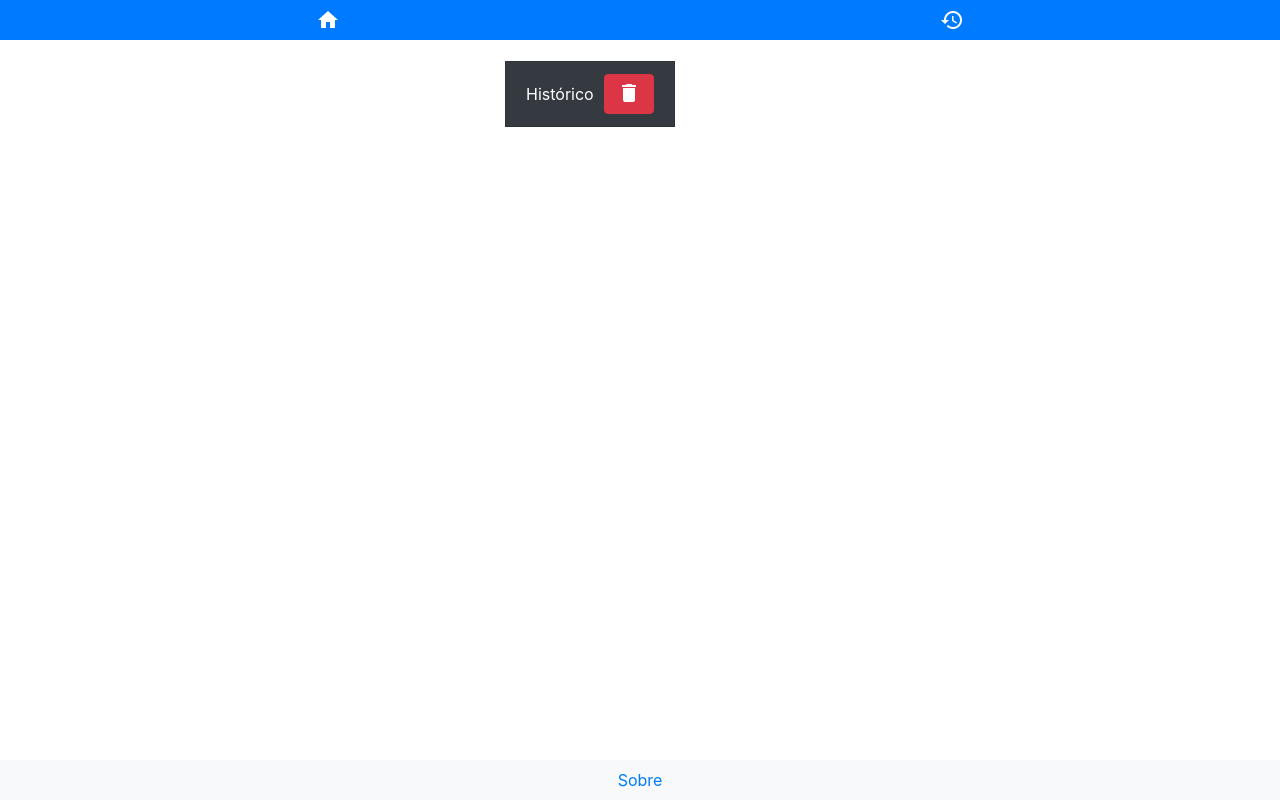
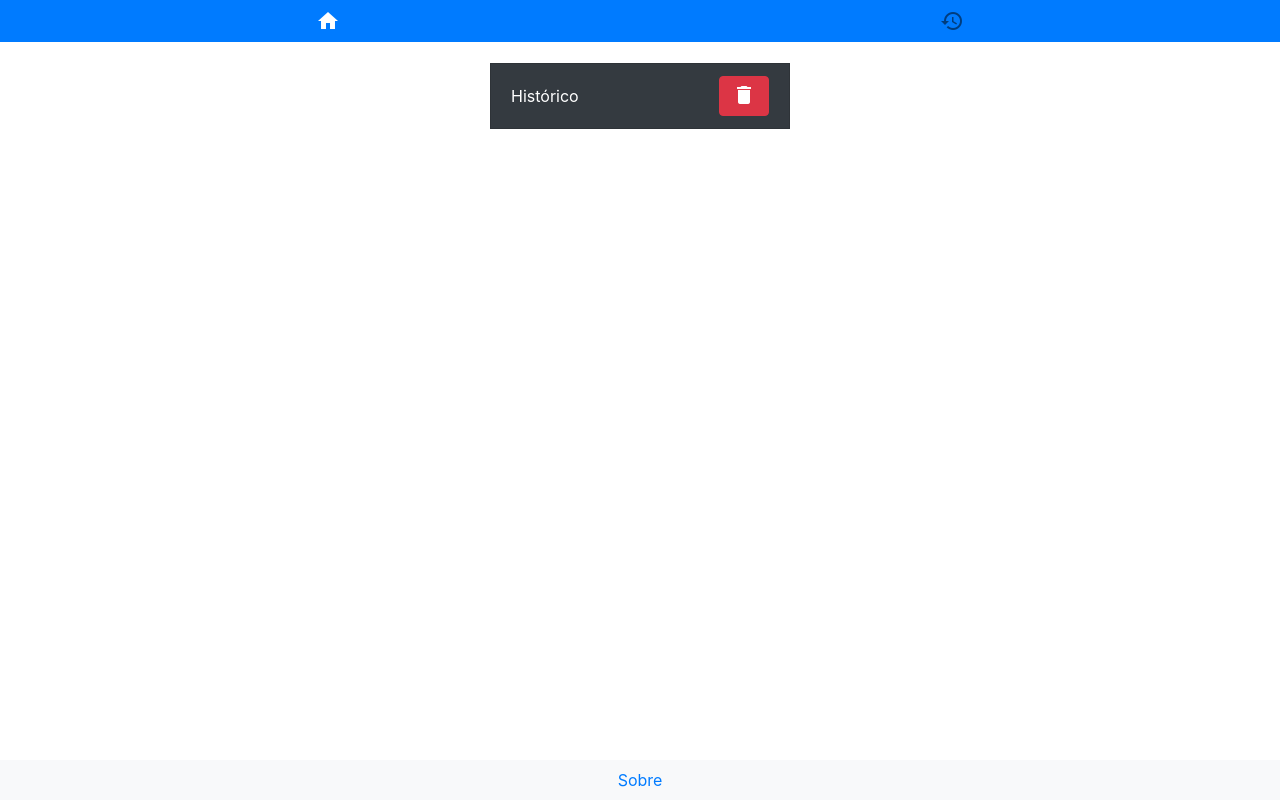
Before and after one commit to luvicsoura/suam-binary-calculator, an Angular app: page /history in a window 1280 px wide. Built offline with nearby package versions, Linux system fonts and the light colour scheme.

Commit message:
Misc(): Makes more adjustments

```diff
--- /dev/null
+++ b/src/app/core/menu/menu-option.ts
@@ -0,0 +1,4 @@
+export interface MenuOption {
+  icon: string,
+  route: string
+}
--- /dev/null
+++ b/src/app/core/menu/menu-options.ts
@@ -0,0 +1,12 @@
+import { MenuOption } from './menu-option';
+
+export const MENU_OPTIONS: MenuOption[] = [
+  {
+    route: '/',
+    icon: 'home'
+  },
+  {
+    route: '/history',
+    icon: 'history'
+  }
+]
--- a/src/app/core/menu/menu.component.html
+++ b/src/app/core/menu/menu.component.html
@@ -1,18 +1,13 @@
 <nav class="navbar navbar-dark bg-primary d-flex">
-  <a
-    class="d-inline-flex flex-grow-1 justify-content-center text-white"
-    routerLink=""
+  <button
+    *ngFor="let option of options"
+    class="d-inline-flex flex-grow-1 justify-content-center text-white border-0 bg-transparent"
+    [class]="isActiveRoute(option.route) ? 'text-black-50' : ''"
+    [routerLink]="option.route"
+    [disabled]="isActiveRoute(option.route)"
   >
     <i class="material-icons">
-      home
+      {{ option.icon }}
     </i>
-  </a>
-  <a
-    class="d-inline-flex flex-grow-1 justify-content-center text-white"
-    routerLink="/history"
-  >
-    <i class="material-icons">
-      history
-    </i>
-  </a>
+  </button>
 </nav>
--- a/src/app/core/menu/menu.component.ts
+++ b/src/app/core/menu/menu.component.ts
@@ -1,15 +1,21 @@
-import { Component, OnInit } from '@angular/core';
+import { Component } from '@angular/core';
+import { Router } from '@angular/router';
+import { MenuOption } from './menu-option';
+import { MENU_OPTIONS } from './menu-options';
 
 @Component({
   selector: 'app-menu',
   templateUrl: './menu.component.html',
   styleUrls: ['./menu.component.scss']
 })
-export class MenuComponent implements OnInit {
+export class MenuComponent {
 
-  constructor() { }
+  options: MenuOption[] = MENU_OPTIONS
 
-  ngOnInit(): void {
+  constructor(private router: Router) {
   }
 
+  isActiveRoute(route) {
+    return this.router.url === route;
+  }
 }
--- a/src/app/history/history.component.html
+++ b/src/app/history/history.component.html
@@ -1,7 +1,6 @@
 <div class="container">
     <div class="row">
-        <div class="col-sm-8">
-            <div class="list-group" id="list-tab" role="tablist">
+          <div class="list-group w-100" id="list-tab" role="tablist">
               <ul class="p-0">
                   <label class="list-group-item bg-dark d-flex justify-content-between align-items-center">
                     Histórico
@@ -29,4 +28,3 @@
           </div>
     </div>
 </div>
-</div>
```
Lines whose indentation alone changed are shown as unchanged.
